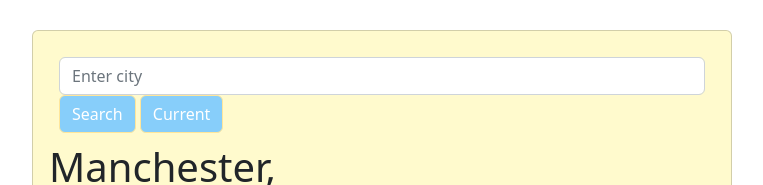
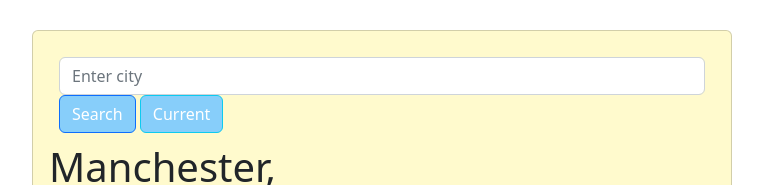
Before and after one commit to hollsmith2000/Weather-Application, a plain HTML site: page index.html in a window 1280 px wide. Shown: the top 185 px of the page, without its empty margins (258-1021 px from the left). Drawn offline with nearby package versions, Linux system fonts and the light colour scheme; no server answers.

Commit message:
borders button

```diff
--- a/src/styles.css
+++ b/src/styles.css
@@ -67,14 +67,14 @@ li {
 
 .btn {
   background: #87cefa !important;
-  border: 1px solid #ffe69a !important;
+  border: 1px solid #ffe69a;
   font-size: 20px;
   line-height: 25px;
 }
 
 .btn-info {
   background: #87cefa !important;
-  border: 1px solid #ffe69a !important;
+  border: 1px solid #ffe69a;
   font-size: 20px;
   line-height: 25px;
   color: #ffff !important;
```
